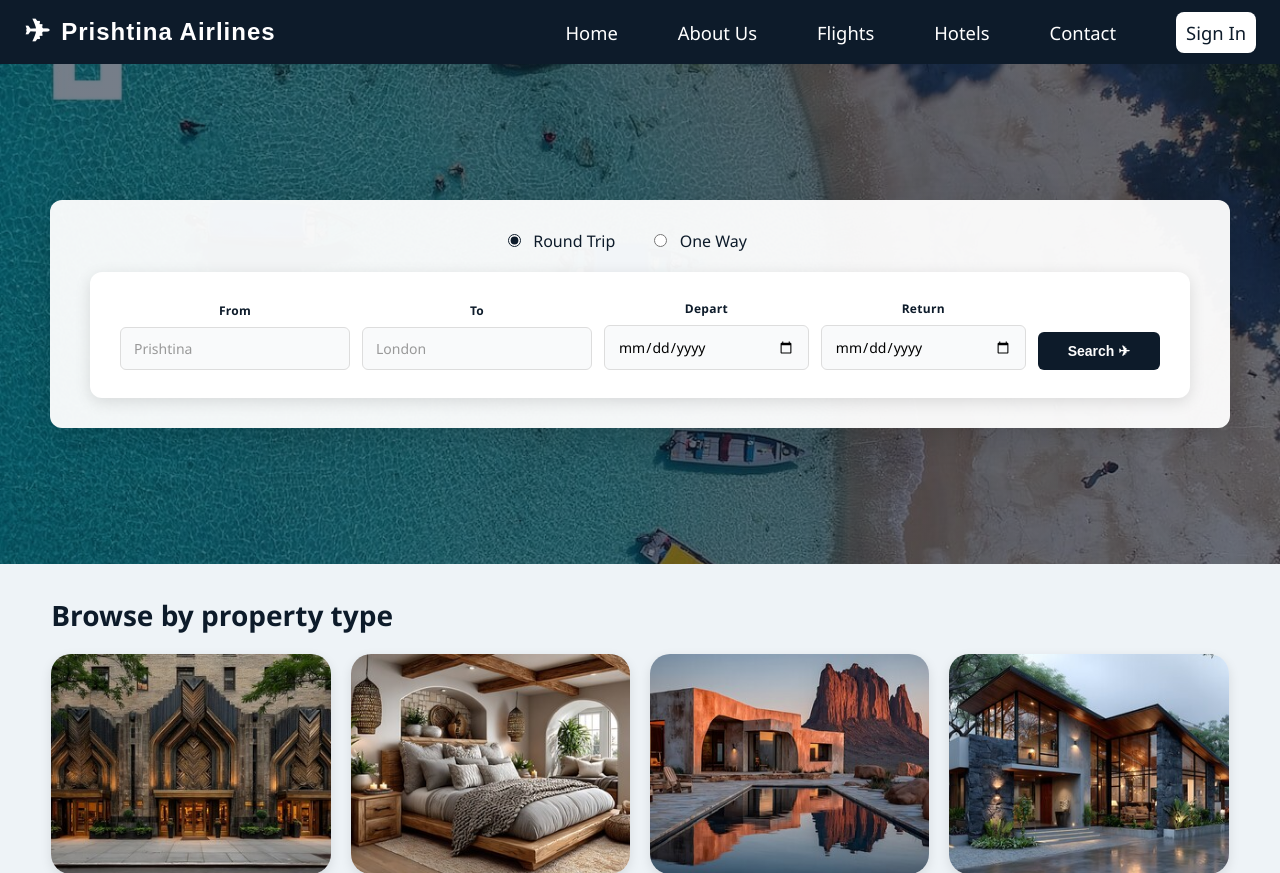
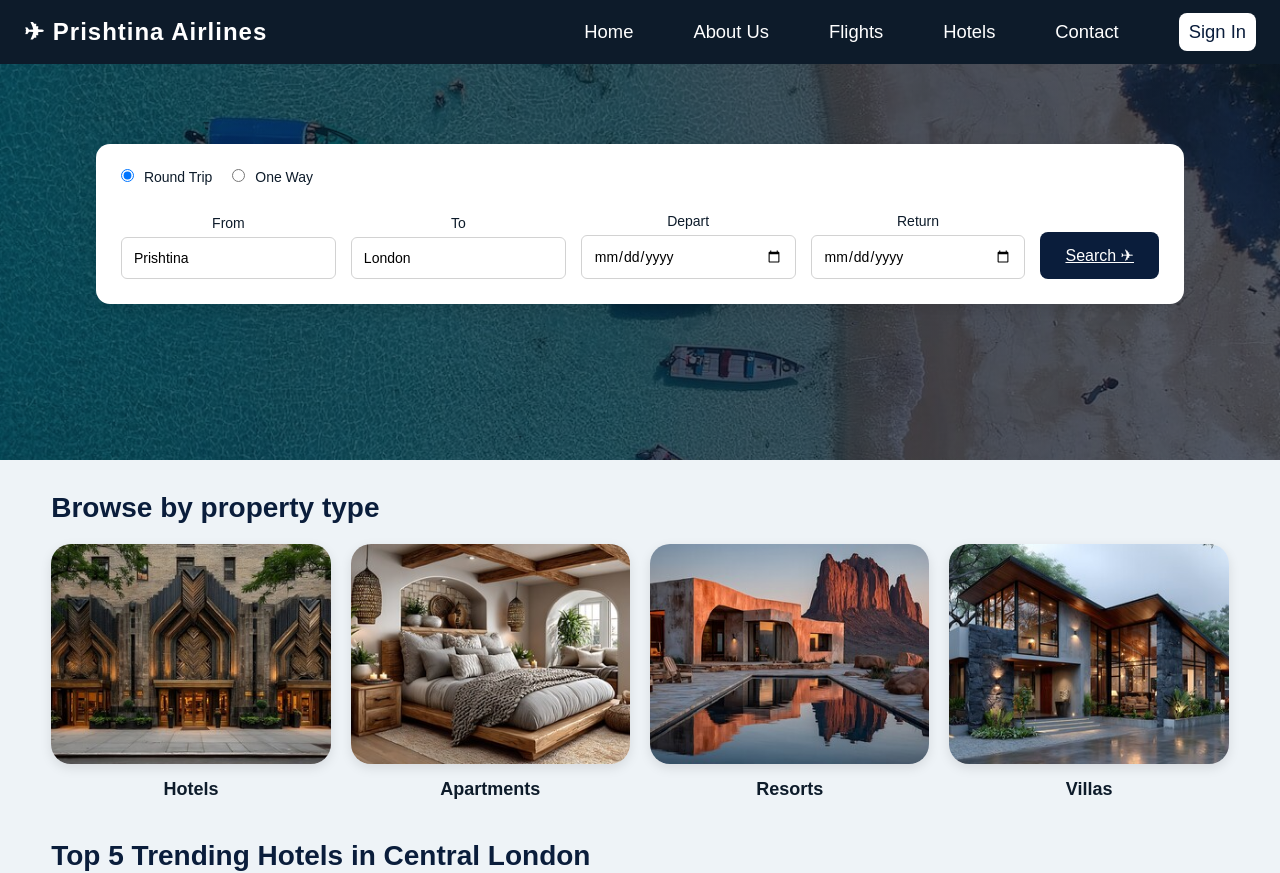
Before and after one commit to Albarudari/PrishtinaAirlines, a PHP site: page /hotels.html in a window 1280 px wide. Shown: the top 873 px of the page. Run offline with PHP 8.4, Linux system fonts and the light colour scheme.

Commit message:
Hotels update

```diff
--- a/hotels.css
+++ b/hotels.css
@@ -1,4 +1,55 @@
+/* Remove gap between navbar and hero */
+.hero {
+    margin-top: 0;
+    height: 460px;
+    background: linear-gradient(rgba(5, 20, 40, 0.65), rgba(5, 20, 40, 0.65)),url("projekt.jpg");
+    background-size: cover;
+    background-position: center;
+    display: flex;
+    justify-content: center;
+    align-items: center;
+    text-align: center;
+    color: white;
+    padding: 20px;
+}
 
+.hero .flight-box {
+    background: #fff;
+    padding: 25px;
+    width: 85%;
+    max-width: 1200px;
+    border-radius: 14px;
+    box-shadow: 0px 6px 18px rgba(0,0,0,0.1);
+    position: absolute;
+    top: 60%;
+    left: 50%;
+    transform: translate(-50%, -50%);
+    z-index: 2;
+}
+
+
+/* Hero flight box positioning */
+.hero {
+    position: relative;
+    display: flex;
+    align-items: center;
+    justify-content: center;
+}
+
+.hero .flight-box {
+    background: #fff;
+    padding: 25px;
+    width: 85%;
+    max-width: 1200px;
+    border-radius: 14px;
+    box-shadow: 0px 6px 18px rgba(0,0,0,0.1);
+    position: absolute;
+    top: 40%;
+    left: 50%;
+    transform: translate(-50%, -50%);
+    z-index: 2;
+}
+/* Keep all your existing CSS below this point */
 .explore-london {
     margin: 48px auto 0 auto;
     max-width: 1200px;
@@ -143,7 +194,7 @@
 }
 .signin-btn {
     background: #fff;
-    color: var(--accent) !important;
+    color: #0a1d3b !important;
     border-radius: 8px;
     border: none;
     padding: 8px 18px;
@@ -247,259 +298,6 @@
     max-width: 1180px;
 }
 
-
-.hero {
-    margin-top: var(--nav-height);
-    height: 500px;
-    display: flex;
-    align-items: center;
-    justify-content: center;
-    text-align: center;
-    color: #fff;
-    padding: 40px 20px;
-    background: linear-gradient(rgba(5,20,40,0.55), rgba(5,20,40,0.55)), url('images/hero-bg.jpg') center/cover no-repeat;
-    image-rendering: -webkit-optimize-contrast;
-    image-rendering: high-quality;
-    -webkit-backface-visibility: hidden;
-    backface-visibility: hidden;
-}
-
-.hero .search-container {
-    width: 100%;
-    max-width: 1180px;
-    background: rgba(255, 255, 255, 0.95);
-    padding: 30px 40px;
-    border-radius: 12px;
-    box-shadow: 0 8px 32px rgba(0, 0, 0, 0.15);
-}
-
-.hero-content h1 {
-    font-size: 56px;
-    font-weight: 700;
-    margin: 0 0 16px 0;
-}
-
-.hero-content p {
-    font-size: 24px;
-    margin: 0;
-    font-weight: 300;
-}
-
-
-.search-section {
-    background: white;
-    padding: 40px 20px;
-    display: flex;
-    justify-content: center;
-    box-shadow: 0 -4px 12px rgba(0, 0, 0, 0.08);
-    position: relative;
-    margin-top: -60px;
-    z-index: 10;
-}
-
-.search-container {
-    width: 100%;
-    max-width: 1180px;
-}
-
-.search-options {
-    margin-bottom: 20px;
-}
-
-.search-options label {
-    margin-right: 30px;
-    font-size: 16px;
-    font-weight: 500;
-    cursor: pointer;
-    color: white;
-}
-
-.search-options input[type="radio"] {
-    margin-right: 8px;
-    cursor: pointer;
-    accent-color: #a855f7;
-}
-
-.hero .search-options label {
-    color: var(--accent);
-}
-
-.search-form {
-    display: grid;
-    grid-template-columns: 1fr 1fr 1fr 1fr auto;
-    gap: 12px;
-    align-items: flex-end;
-    background: white;
-    padding: 28px 30px;
-    border-radius: 12px;
-    box-shadow: 0 4px 16px rgba(0, 0, 0, 0.12);
-}
-
-.form-group {
-    display: flex;
-    flex-direction: column;
-}
-
-.form-group label {
-    font-size: 12px;
-    font-weight: 600;
-    margin-bottom: 8px;
-    color: var(--accent);
-    letter-spacing: 0.3px;
-}
-
-.form-group input {
-    padding: 11px 13px;
-    border: 1px solid #ddd;
-    border-radius: 6px;
-    font-size: 14px;
-    transition: border-color 0.3s, box-shadow 0.3s;
-    font-family: inherit;
-    background: #f9fafb;
-}
-
-.form-group input::placeholder {
-    :root{
-         --accent: #0d1b2a;
-         --light-bg: #eef3f7;
-         --nav-height: 64px;
-         --card-radius: 14px;
-         --accent-rgb: 13,27,42;
-    }
-    color: #999;
-}
-
-.form-group input:focus {
-    outline: none;
-    border-color: var(--accent);
-    background: white;
-    box-shadow: 0 0 0 2px rgba(13, 27, 42, 0.08);
-}
-
-.search-btn {
-    background: var(--accent);
-    color: white;
-    border: none;
-    padding: 11px 30px;
-    border-radius: 6px;
-    font-weight: 600;
-    cursor: pointer;
-    .navbar {
-        background: var(--accent);
-        color: #fff;
-        height: var(--nav-height);
-        padding: 0 6%;
-        font-size: 18px;
-        font-weight: 600;
-        position: fixed;
-        width: 100%;
-        top: 0;
-        left: 0;
-        z-index: 999;
-        display: flex;
-        align-items: center;
-        justify-content: space-between;
-        transition: box-shadow 0.18s ease, background-color 0.18s ease;
-    }
-    font-size: 14px;
-    white-space: nowrap;
-    transition: background 0.3s;
-}
-
-.search-btn:hover {
-    background: #051527;
-}
-
-
-.brands {
-    margin-top: var(--nav-height);
-    background: transparent;
-    padding: 12px 0;
-}
-.brands-inner {
-    width: 92%;
-    .nav-left {
-         display: flex;
-         align-items: center;
-         gap: 12px;
-    }
-    .logo {
-        color: #fff;
-        font-size: 24px;
-        font-weight: 700;
-        letter-spacing: 1px;
-        font-family: Arial, sans-serif;
-        display: flex;
-        align-items: center;
-        gap: 8px;
-    }
-    .nav-links {
-        display: flex;
-        align-items: center;
-        gap: 40px;
-        list-style: none;
-        margin: 0;
-        padding: 0;
-    }
-    .nav-links li {
-        list-style: none;
-    }
-    .nav-links li a {
-        color: #fff;
-        text-decoration: none;
-        font-size: 1.15rem;
-        font-weight: 400;
-        transition: 0.3s;
-        padding: 8px 10px;
-        border-radius: 8px;
-        display: inline-block;
-    }
-    .nav-links li a:hover {
-        opacity: 0.8;
-        background: rgba(var(--accent-rgb),0.08);
-    }
-    .signin-btn {
-        background: #fff;
-        color: var(--accent) !important;
-        border-radius: 8px;
-        border: none;
-        padding: 8px 18px;
-        font-weight: 700;
-        cursor: pointer;
-        font-size: 1.1rem;
-        margin-left: 10px;
-        text-decoration: none !important;
-        display: inline-block;
-    }
-    font-size: 14px;
-}
-.brand .dot { color:#1976d2; }
-    .nav-right {
-         display: flex;
-         align-items: center;
-         gap: 28px;
-    }
-    .nav-link {
-         color: #fff;
-         text-decoration: none;
-         font-size: 16px;
-         transition: 0.3s;
-         padding: 8px 10px;
-         border-radius: 8px;
-    }
-    .nav-link:hover { opacity: 0.8; background: rgba(var(--accent-rgb),0.08); }
-    .cta {
-         background: #fff;
-         color: var(--accent);
-         border-radius: 8px;
-         border: none;
-         padding: 8px 18px;
-         font-weight: 700;
-         cursor: pointer;
-         font-size: 16px;
-    }
-
-
 .title {
     font-size: 28px;
     font-weight: 700;
@@ -517,30 +315,10 @@
     overflow-x: auto;
     padding-bottom: 8px;
     scroll-behavior: smooth;
-    .hero {
-        margin-top: var(--nav-height);
-        height: 420px;
-        background: url('images/hero-bg.jpg') center/cover no-repeat;
-        display: flex;
-        align-items: center;
-        justify-content: center;
-        text-align: center;
-        color: #fff;
-        padding: 40px 20px;
-
-        filter: none !important;
-        background-blend-mode: normal !important;
-    }
     -webkit-overflow-scrolling: touch;
 }
 .carousel-track::-webkit-scrollbar { height: 10px; }
 .carousel-track::-webkit-scrollbar-thumb { background: rgba(13,27,42,0.12); border-radius: 8px; }
-
-    .search-options input[type="radio"] {
-         margin-right: 8px;
-         cursor: pointer;
-         accent-color: var(--accent);
-    }
 
 .hotel-card {
     min-width: 520px;
@@ -556,21 +334,6 @@
     flex: 0 0 auto;
 }
 .hotel-card:hover { transform: translateY(-4px); box-shadow: 0 18px 40px rgba(13,27,42,0.08); }
-    .search-btn {
-         background: var(--accent);
-         color: white;
-         border: none;
-         padding: 11px 30px;
-         border-radius: 6px;
-         font-weight: 600;
-         cursor: pointer;
-         font-size: 14px;
-         white-space: nowrap;
-         transition: background 0.3s;
-    }
-    .search-btn:hover {
-         background: #0d1b2a;
-    }
 
 
 .image-box img {
--- a/hotels.html
+++ b/hotels.html
@@ -4,6 +4,7 @@
     <meta charset="UTF-8" />
     <meta name="viewport" content="width=device-width, initial-scale=1.0"/>
     <title>London Hotels</title>
+    <link rel="stylesheet" href="homepage.css">
     <link rel="stylesheet" href="hotels.css">
     <link rel="stylesheet" href="https://cdnjs.cloudflare.com/ajax/libs/font-awesome/6.5.0/css/all.min.css">
 </head>
@@ -11,46 +12,52 @@
 <body>
 
     <nav class="navbar">
-        <div class="logo" style="display: flex; align-items: center; gap: 10px; font-size: 24px; font-weight: 700; color: #fff; font-family: Arial, sans-serif; letter-spacing: 1px;">
-            <span style="font-size: 1.3em; line-height: 1;">✈</span>
-            <span style="display: inline-block; vertical-align: middle;">Prishtina Airlines</span>
-        </div>
+        <div class="logo">✈ Prishtina Airlines</div>
         <ul class="nav-links">
             <li><a href="homepage.html">Home</a></li>
             <li><a href="#about">About Us</a></li>
-            <li><a href="#">Flights</a></li>
+            <li><a href="flights.html">Flights</a></li>
             <li><a href="hotels.html">Hotels</a></li>
             <li><a href="#about">Contact</a></li>
             <li><a class="signin-btn" href="signin.html">Sign In</a></li>
         </ul>
     </nav>
 
+    <section class="hero">
+        <div class="flight-box">
+            <div class="trip-options">
+                <label>
+                    <input type="radio" name="trip" value="round" checked onclick="toggleReturn()">
+                    Round Trip
+                </label>
+                <label>
+                    <input type="radio" name="trip" value="oneway" onclick="toggleReturn()">
+                    One Way
+                </label>
+            </div>
 
+            <div class="form-row">
+                <div class="input-group">
+                    <label>From</label>
+                    <input type="text" placeholder="Prishtina" value="Prishtina">
+                </div>
 
-    <section class="hero">
-        <div class="search-container hero-search">
-            <div class="search-options">
-                <label><input type="radio" name="trip" checked> Round Trip</label>
-                <label><input type="radio" name="trip"> One Way</label>
+                <div class="input-group">
+                    <label>To</label>
+                    <input type="text" placeholder="London" value="London">
                 </div>
-            <div class="search-form">
-                <div class="form-group">
-                    <label>From</label>
-                    <input type="text" placeholder="Prishtina">
+
+                <div class="input-group">
+                    <label>Depart</label>
+                    <input type="date">
                 </div>
-                <div class="form-group">
-                    <label>To</label>
-                    <input type="text" placeholder="London">
+
+                <div class="input-group" id="returnBox">
+                    <label>Return</label>
+                    <input type="date">
                 </div>
-                <div class="form-group">
-                    <label>Depart</label>
-                    <input type="date" placeholder="mm/dd/yyyy">
-                </div>
-                <div class="form-group">
-                    <label>Return</label>
-                    <input type="date" placeholder="mm/dd/yyyy">
-                </div>
-                <button class="search-btn">Search ✈</button>
+
+                <a href="londontickets.html" class="search-btn">Search ✈</a>
             </div>
         </div>
     </section>
@@ -58,7 +65,6 @@
 
 
     <main class="container" id="hotels" role="main">
-
 
         <section class="property-types">
             <h2 class="title">Browse by property type</h2>
@@ -83,7 +89,6 @@
         </section>
 
         <h2 class="title">Top 5 Trending Hotels in Central London</h2>
-
 
         <section class="carousel" aria-label="Trending hotels carousel">
             <div class="carousel-track">
@@ -116,7 +121,6 @@
                     </div>
                 </article>
 
-
                 <article class="hotel-card">
                     <div class="image-box">
                         <img alt="Central London Urban Hotel" src="images/hotel2.jpg">
@@ -141,7 +145,6 @@
                         <button>Select</button>
                     </div>
                 </article>
-
 
                 <article class="hotel-card">
                     <div class="image-box">
@@ -168,7 +171,6 @@
                     </div>
                 </article>
 
-
                 <article class="hotel-card">
                     <div class="image-box">
                         <img alt="Kensington Palace Hotel" src="images/hotel4.jpg">
@@ -193,7 +195,6 @@
                         <button>Select</button>
                     </div>
                 </article>
-
 
                 <article class="hotel-card">
                     <div class="image-box">
@@ -221,15 +222,10 @@
                 </article>
             </div>
 
-
             <button class="carousel-arrow prev" aria-label="Previous">&lsaquo;</button>
             <button class="carousel-arrow next" aria-label="Next">&rsaquo;</button>
 
-
-
         </section>
-
-
 
         <section class="explore-london">
             <h2 class="explore-title">Explore more</h2>
@@ -242,7 +238,7 @@
                     </div>
                 </div>
                 <div class="explore-card">
-                    <img src="images/explore2.jpg" alt="7 of the world’s best foodie hotels">
+                    <img src="images/explore2.jpg" alt="7 of the world's best foodie hotels">
                     <div class="explore-card-content">
                         <h3>Culinary Hotel Havens</h3>
                         <div class="explore-meta">7 December 2026</div>
@@ -256,7 +252,7 @@
                     </div>
                 </div>
                 <div class="explore-card">
-                    <img src="images/explore4.jpg" alt="Sleeping with the fishes: The world’s best underwater hotels">
+                    <img src="images/explore4.jpg" alt="Sleeping with the fishes: The world's best underwater hotels">
                     <div class="explore-card-content">
                         <h3>Hotels Beneath the Waves</h3>
                         <div class="explore-meta">1 April 2026</div>
@@ -293,7 +289,6 @@
             </div>
         </section>
 
-
         <section class="features">
             <div class="feature">
                 <div class="feature-icon">%</div>
@@ -311,8 +306,6 @@
                 <p>Filters for reviews, location and cancellation policy.</p>
             </div>
         </section>
-
-
 
     </main>
 
@@ -352,10 +345,7 @@
         </div>
     </section>
 
-    </main>
-
     <script>
-
         (function() {
             const nav = document.querySelector('.navbar');
             const navHeight = nav.offsetHeight;
@@ -366,7 +356,6 @@
                 if (window.scrollY > 10) nav.classList.add('scrolled');
                 else nav.classList.remove('scrolled');
             });
-
 
             const track = document.querySelector('.carousel-track');
             const prev = document.querySelector('.carousel-arrow.prev');
@@ -380,4 +369,9 @@
     </script>
 
 </body>
+
+<footer class="airline-footer">
+    © 2025 Prishtina Airlines. All rights reserved.
+</footer>
+
 </html>
```
Also changed, not shown: other parts of hotels.css (+9 -17 lines). Lines whose indentation alone changed are shown as unchanged.
